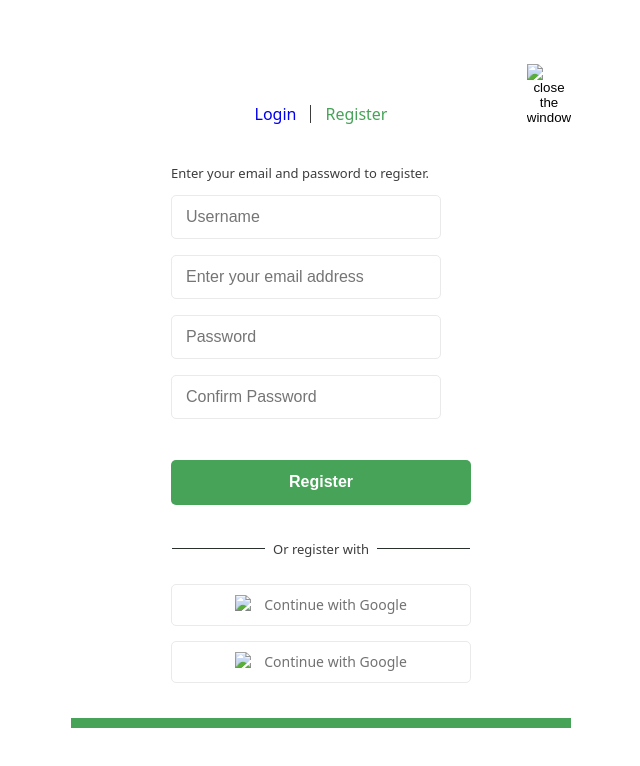
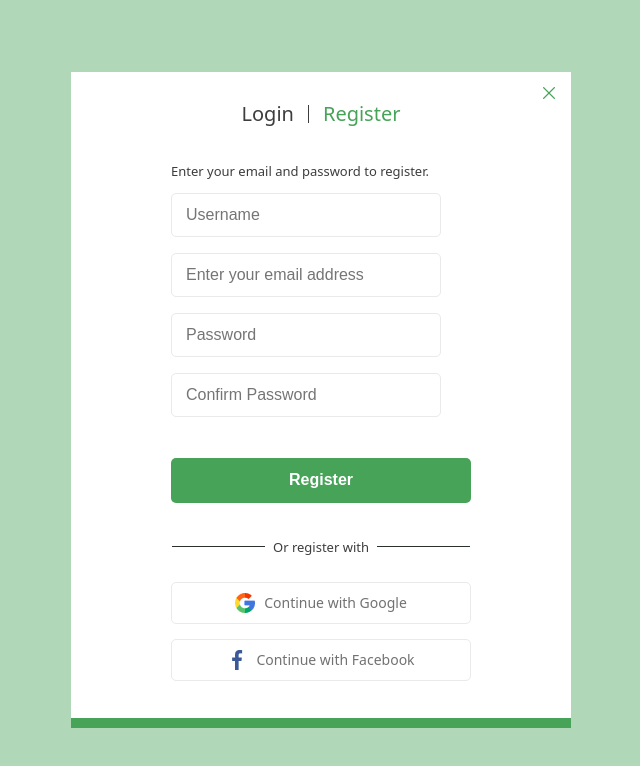
Before and after one commit to Dmytro-Shyn/Hillel-IT-school---Lesson-6, a plain HTML site: page registration.html in a window 1280 px wide. Shown: the whole page, without its empty margins (319-959 px from the left). Drawn offline with Linux system fonts and the light colour scheme.

Commit message:
Update icon and image paths, adjust styles and links.- Updated icon and image paths- Adjusted styles and links for consistency

```diff
--- a/registration.html
+++ b/registration.html
@@ -3,21 +3,24 @@
 <head>
     <meta charset="UTF-8">
     <meta name="viewport" content="width=device-width, initial-scale=1.0">
-    <link rel="icon" href="./img/logo.png">
+    <link rel="icon" href="./images/logo-icon.png">
     <link rel="stylesheet" href="./style/style.css">
     <title>GREENSHOP</title>
 </head>
 <body>
+    <div class="color-grey">
         <div class="container">
             <div class="form">
                 <div class="form-wraper">
                     <button class="exit" >
-                    <img src="./img/x.png" alt="close the window">
+                        <a href="./index.html">
+                            <img src="./images/x.png" alt="close the window">
+                        </a>
                     </button>
                     <div class="form-title">
-                    <a href="./login.html" class="login-text"  class="text-20px-lh-16px" >Login</a>
+                        <a href="./login.html" class="login-text text-20px-lh-16px" >Login</a>
                         <div class="separator"></div>
-                    <a href="./registration.html" class="register-text" class="text-20px-lh-16px">Register</a>
+                        <a href="./registration.html" class="register-text text-20px-lh-16px">Register</a>
                     </div>
                     <div class="form-description">
                         <p>Enter your email and password to register.</p>
@@ -38,19 +41,20 @@
                     </div>
                     <div class="btn-social">
                         <a href="https://accounts.google.com/signin">
-                        <img src="./img/google.png" alt="google">
+                            <img src="./images/google.png" alt="google">
                             <p>Continue with Google</p>
                         </a>
                     </div>
                     <div class="btn-social">
                         <a href="https://www.facebook.com/login/">
-                        <img src="./img/facebook.png" alt="facebook">
-                        <p>Continue with Google</p>
+                            <img src="./images/facebook.png" alt="facebook">
+                            <p>Continue with Facebook</p>
                         </a>
                     </div>
                     <div class="greenline"></div>
                 </div>
             </div>
         </div>
+    </div>
 </body>
 </html>
--- a/style/style.css
+++ b/style/style.css
@@ -112,11 +112,11 @@ a{
 }
 
 .title-h1 {
+    color: #3D3D3D;
     font-size: 70px;
+    font-weight: 900;
     line-height: 70px;
-    font-weight: 900;
     text-transform: uppercase;
-    color: #3D3D3D;
 }
 
 .title-h1-space{
```
Also changed, not shown: login.html (+4 -4 lines). Lines whose indentation alone changed are shown as unchanged.
